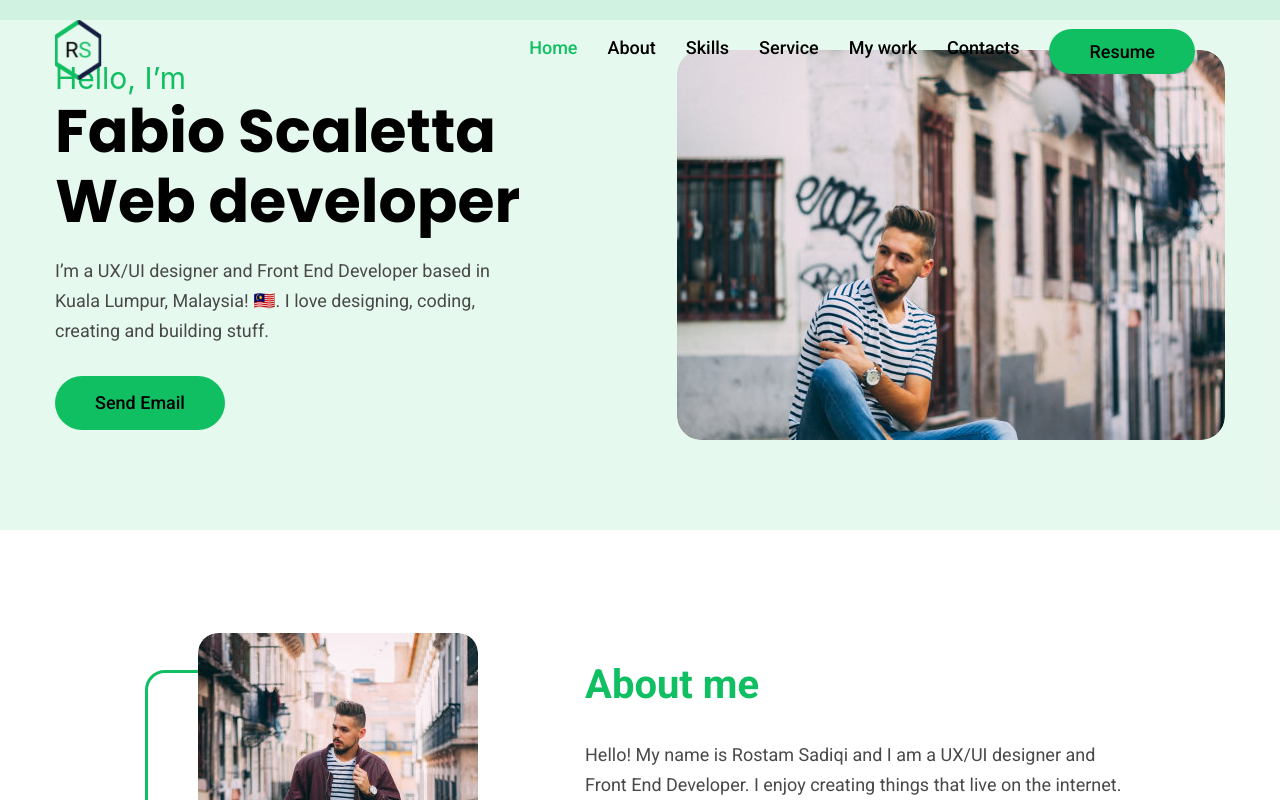
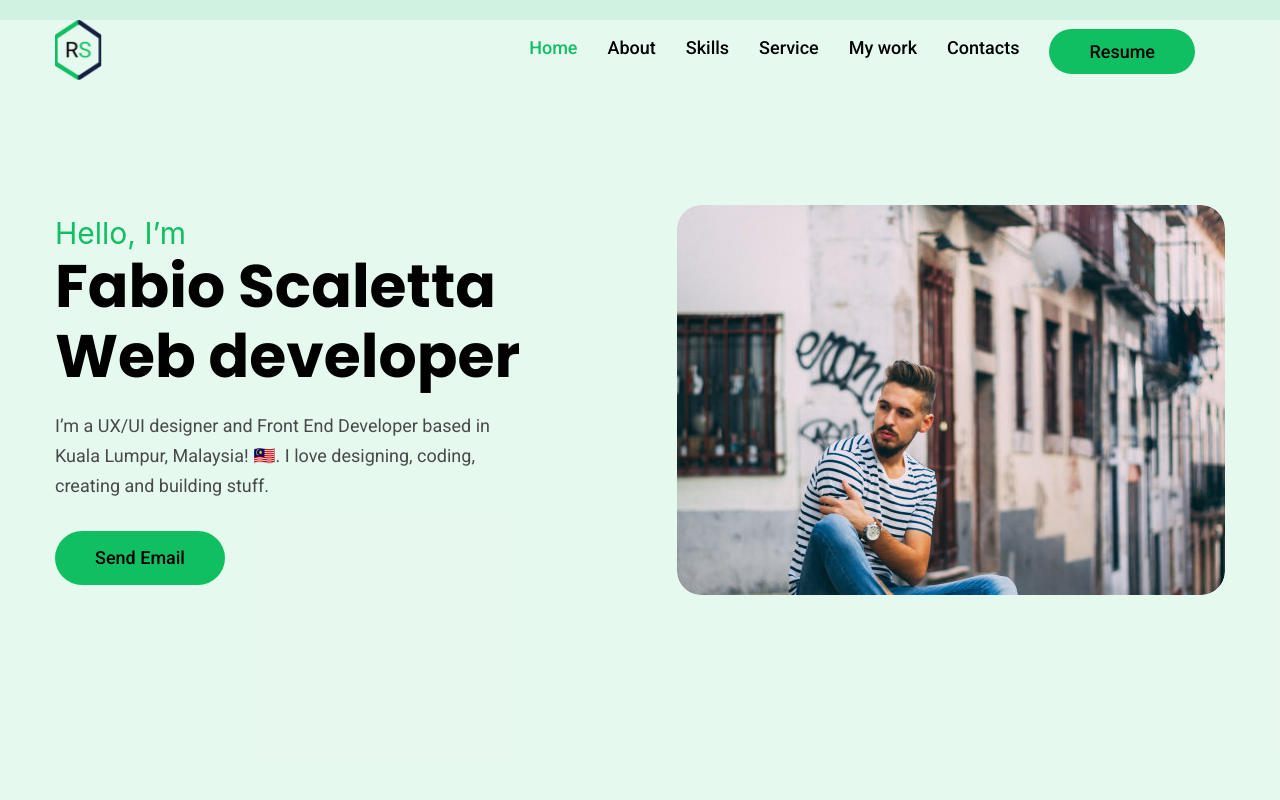
Before and after one commit to SandraVLP/portfolio-start-project, a React app in the folder portfolio-start-project-main/: page / in a window 1280 px wide. Shown: the top 800 px of the page. Built offline with nearby package versions, Linux system fonts and the light colour scheme.

Commit message:
main height

```diff
--- a/portfolio-start-project-main/src/components/FlexWrapper.tsx
+++ b/portfolio-start-project-main/src/components/FlexWrapper.tsx
@@ -23,4 +23,5 @@ export const FlexWrapper = styled.div<FlexWrapperPropsType>`
   gap: ${props => props.gap || "0"};
   max-width: ${props => props.maxwidth || "none"};
   width: ${props => props.width || "100%"};
+  height: 100%;
 `;
--- a/portfolio-start-project-main/src/layout/sections/main/Main.tsx
+++ b/portfolio-start-project-main/src/layout/sections/main/Main.tsx
@@ -28,8 +28,10 @@ export function Main() {
 }
 
 const StyledMain = styled.main`
-  padding-top: 50px;
-  padding-bottom: 90px;
+display: flex;
+min-height: 100vh;
+  /* padding-top: 50px;
+  padding-bottom: 90px; */
   background-color: ${myTheme.secondary};
 
   span {
--- a/portfolio-start-project-main/src/styles/GlobalStyles.tsx
+++ b/portfolio-start-project-main/src/styles/GlobalStyles.tsx
@@ -17,7 +17,10 @@ export const GlobalStyles = createGlobalStyle`
     sans-serif;
   -webkit-font-smoothing: antialiased;
   -moz-osx-font-smoothing: grayscale;
+
+
 }
+
 
 h1 {
   font-family: Poppins;
```
